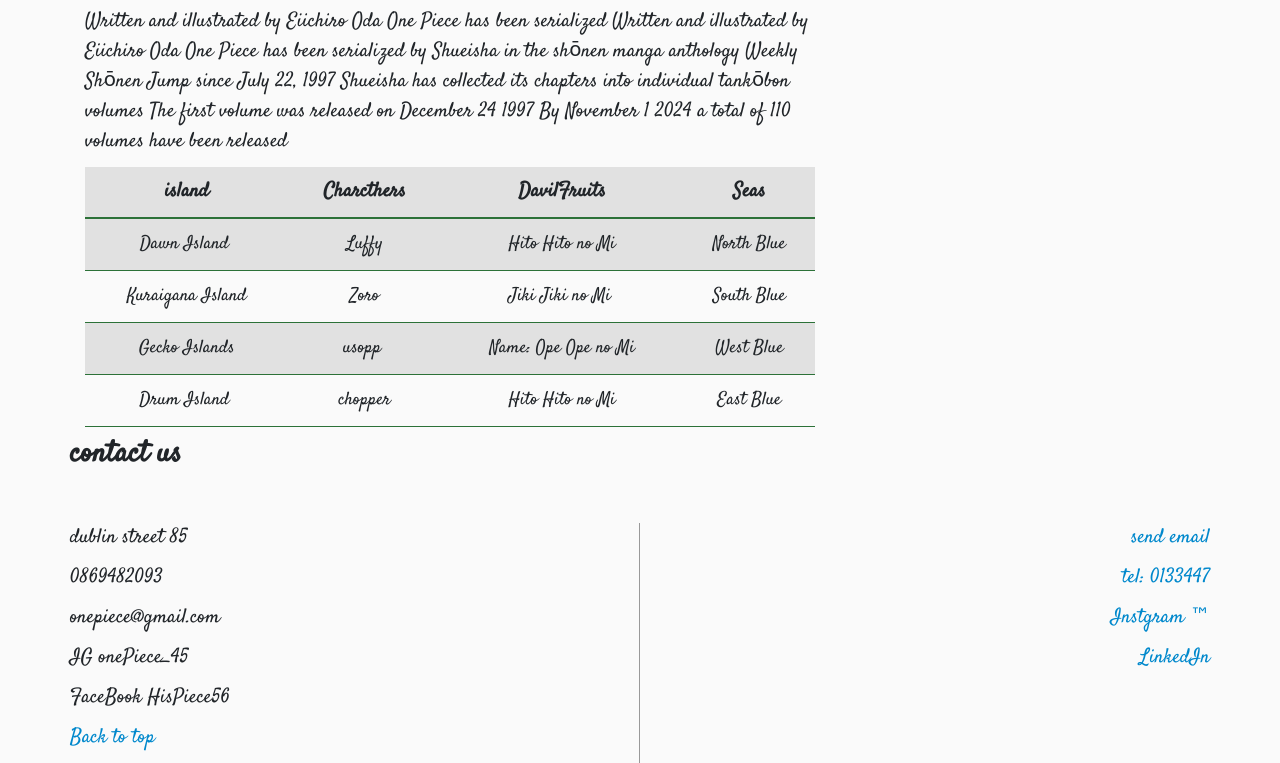
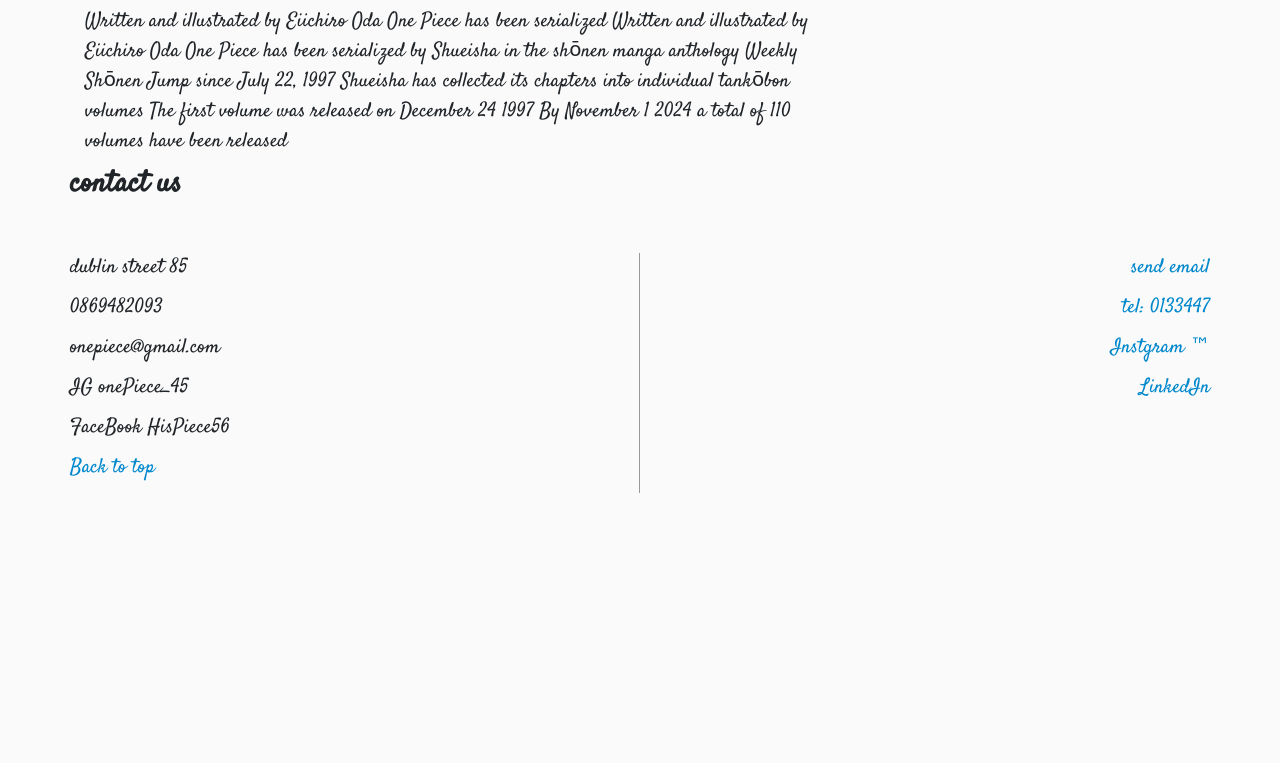
Before and after one commit to gabrielweb25/onepiece, a plain HTML site: page history.html in a window 1280 px wide. Shown: the part 962-1725 px from the top of the page. After the commit the page ends 1455 px from the top, so only its background shows below. Drawn offline with Linux system fonts and the light colour scheme.

Commit message:
Update history.html

```diff
--- a/history.html
+++ b/history.html
@@ -79,58 +79,7 @@
 		</p>
 
 
-		<table><!--Start table-->
-			<thead><!--Starts table head-->
 
-			<tr><!--Starts table head-->
-
-
-					<th scope="col" class="heading1">island</th><!--First column heading-->
-					<th scope="col" class="heading2">Charcthers</th><!--seconde column heading-->
-				<th scope="col" class="heading3">DavilFruits</th><!--third column heading-->
-						<th scope="col" class="heading4">Seas</th><!--fourth column heading-->
-				</tr><!--end table row-->
-		</thead><!--Ends table row-->
-				<tbody>
-				<tr><!--Starts table row-->
-					<td>Dawn Island&nbsp;</td><!--first table cell-->
-					<td>Luffy</td><!--second table cell-->
-					<td>Hito Hito no Mi</td><!--third table cell-->
-					<td>North Blue</td><!--Fourth table cell-->
-					</tr><!--ends tables row-->
-
-
-
-					<tr><!--Starts table row-->
-					<td>Kuraigana Island</td><!--first table cell-->
-					<td>Zoro</td><!--second table cell-->
-					<td>Jiki Jiki no Mi&nbsp;</td><!--third table cell-->
-					<td>South Blue</td><!--Fourth table cell-->
-					</tr><!--ends tables row-->
-
-
-
-
-			<tr><!--Starts table row-->
-					<td>Gecko Islands</td><!--first table cell-->
-					<td>usopp&nbsp;</td><!--second table cell-->
-					<td>Name: Ope Ope no Mi</td><!--third table cell-->
-					<td>West Blue</td><!--Fourth table cell-->
-					</tr><!--ends tables row-->
-
-
-
-
-
-		<tr><!--Starts table row-->
-					<td>Drum Island&nbsp;</td><!--first table cell-->
-					<td>chopper</td><!--second table cell-->
-					<td>Hito Hito no Mi</td><!--third table cell-->
-					<td>East Blue</td><!--Fourth table cell-->
-					</tr><!--ends tables row-->
-
-				</tbody>
-			</table>
     </section>
     <aside class="col-sm-12 col-lg-4">
 
```
